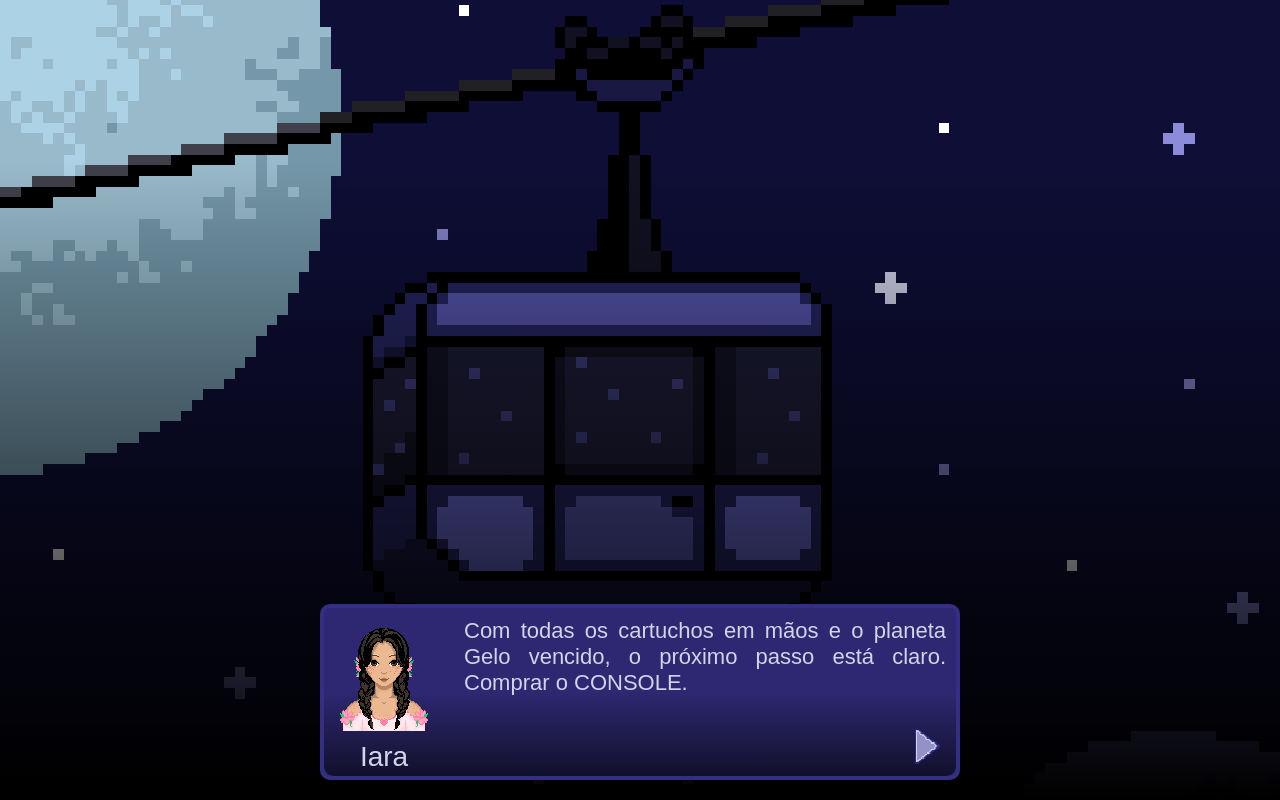
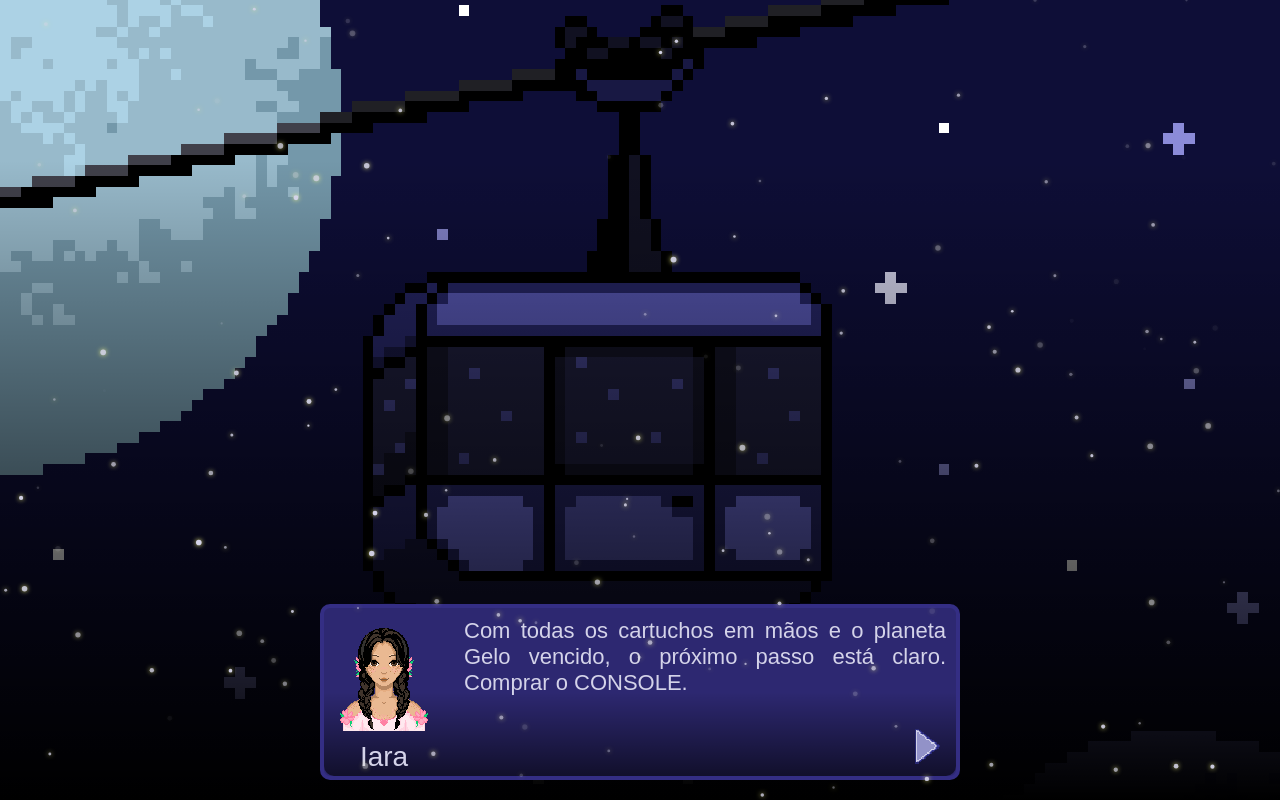
Before and after one commit to Ishidawg/across-the-stars, a React (Vite) app: page /car_cable in a window 1280 px wide. Built offline with nearby package versions, Linux system fonts and the light colour scheme; no server answers; a web font is replaced by a local one.

Commit message:
add transparent stars

```diff
--- /dev/null
+++ b/src/components/particles/StarTransparent.jsx
@@ -0,0 +1,78 @@
+import { useEffect, useMemo, useState } from "react";
+import Particles, { initParticlesEngine } from "@tsparticles/react";
+import { loadSlim } from "@tsparticles/slim";
+import { MoveDirection, OutMode } from "@tsparticles/engine";
+
+export default function StarTransparent() {
+  const [init, setInit] = useState(false);
+
+  useEffect(() => {
+    initParticlesEngine(async (engine) => {
+      await loadSlim(engine);
+    }).then(() => {
+      setInit(true);
+    });
+  }, []);
+
+  const particlesLoaded = () => {};
+
+  const options = useMemo(
+    () => ({
+      fpsLimit: 30,
+      particles: {
+        color: "#d4d3e9",
+        number: {
+          value: 150,
+        },
+        move: {
+          direction: MoveDirection.none,
+          enable: true,
+          outModes: {
+            default: OutMode.out,
+          },
+          random: true,
+          speed: 0.1,
+          straight: false,
+        },
+        opacity: {
+          animation: {
+            enable: true,
+            speed: 3,
+            sync: false,
+          },
+          value: { min: 0, max: 1 },
+        },
+        size: {
+          value: { min: 1, max: 3 },
+        },
+        shadow: { // I have add shadow to make a "blur" effect around the particle
+          enable: true,
+          color: "#FFFF88",
+          blur: 5,
+          offset: {
+            x: 0,
+            y: 0,
+          },
+        },
+      },
+    }),
+    [],
+  );
+
+  if (!init) return null;
+
+  return (
+    <div
+      style={{
+        position: "relative",
+        zIndex: 1
+      }}
+    >
+      <Particles
+        id="tsparticles"
+        particlesLoaded={particlesLoaded}
+        options={options}
+      />
+    </div>
+  );
+}
--- a/src/pages/CarCable.jsx
+++ b/src/pages/CarCable.jsx
@@ -9,6 +9,7 @@ import pageSoundtrack from "@assets/sound/soundtrack/carcable.mp3"
 import { useLocation, useNavigate } from "react-router";
 import useSound from "use-sound";
 import { useEffect } from "react";
+import StarTransparent from "../components/particles/StarTransparent";
 
 export default function CarCable() {
   const navigate = useNavigate()
@@ -51,6 +52,7 @@ export default function CarCable() {
           <Dialog dialog={text} image={Character} characterName={"Iara"} arrow={Arrow} onClose={ () => {handleClose()} }/>
         </div>
       </Motion.div>
+      <StarTransparent />
     </>
   )
 }
```
